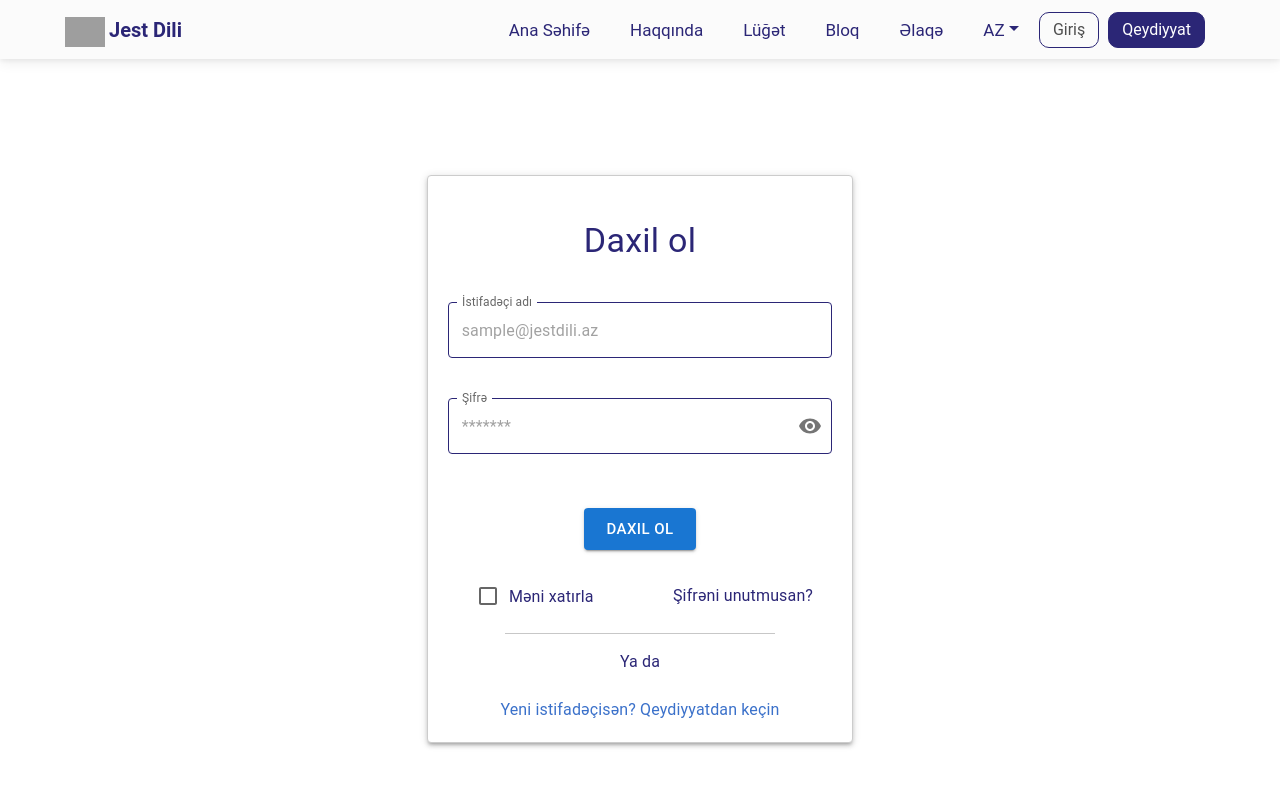
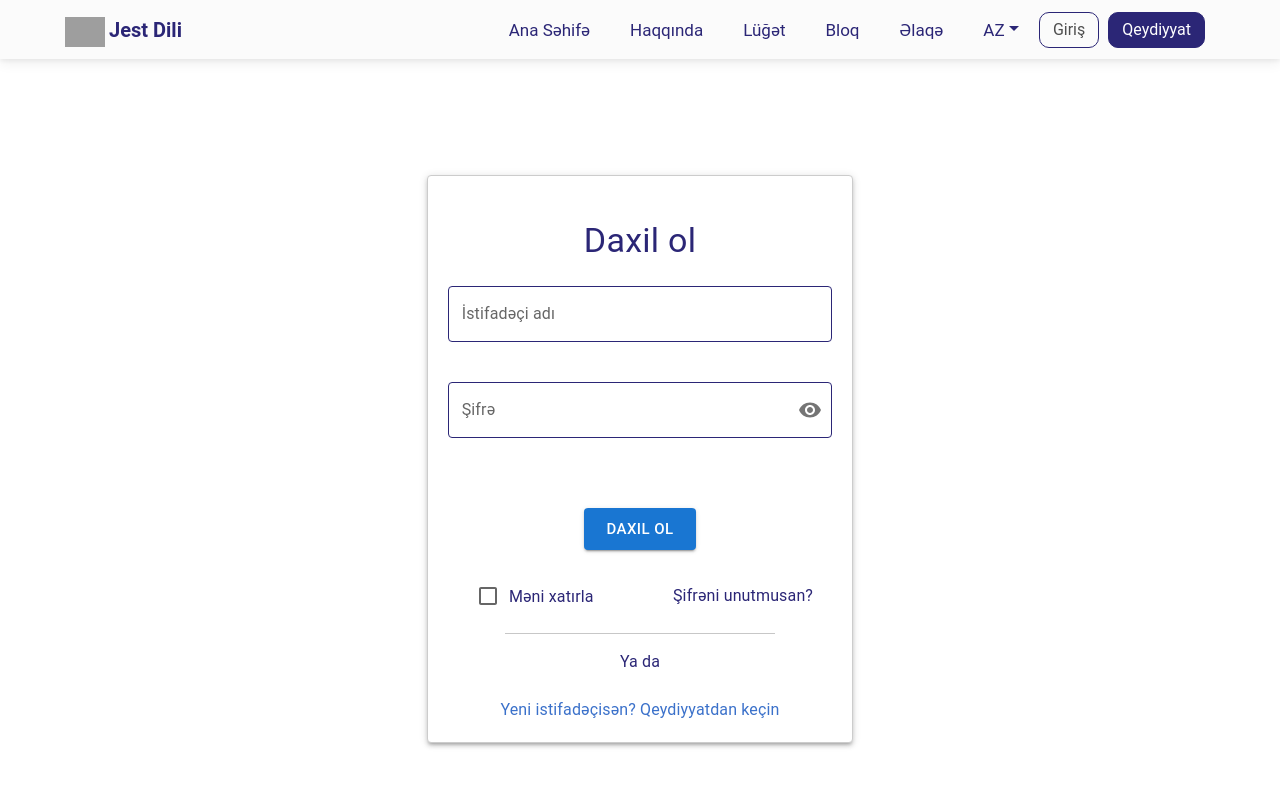
Before and after one commit to NarminM11/SDP-ProjecT, a React (Create React App) app: page / in a window 1280 px wide. Shown: the top 800 px of the page. Built offline with nearby package versions, Linux system fonts and the light colour scheme; grey boxes are pictures that could not be loaded.

Commit message:
login changes

```diff
--- a/src/pages/login.js
+++ b/src/pages/login.js
@@ -30,7 +30,7 @@ const LogIn = () => {
     setPasswordVisible(!passwordVisible);
   };
   const handleKeyDown = (event) => {
-    if (event.key === 'Enter') {
+    if (event.key === "Enter") {
       login(event);
     }
   };
@@ -115,31 +115,38 @@ const LogIn = () => {
             >
               Daxil ol
             </Typography>
-            <form className="loginForm"  onSubmit={login} onKeyDown={handleKeyDown}>
+            <form
+              className="loginForm"
+              onSubmit={login}
+              onKeyDown={handleKeyDown}
+            >
+              {/* <Grid item xs={12} className="mb-4"> */}
               <TextField
                 className="mb-4"
                 label="İstifadəçi adı"
                 variant="outlined"
-                margin="normal"
+                InputProps={{ style: { color: "#2b2676" } }}
+                // Assuming you have a state variable for username
                 value={username}
                 sx={{ width: "100%", "& fieldset": { borderColor: "#2b2676" } }}
                 onChange={(e) => setUsername(e.target.value)}
-                placeholder="sample@jestdili.az"
-                InputLabelProps={{ shrink: true }}  // Add this line
+                // placeholder="sample@jestdili.az"
+                // InputLabelProps={{ shrink: true }}
+              />
+              {/* </Grid> */}
 
-
-              />
+              {/* <Grid item xs={12} className="mb-4"> */}
               <TextField
+                className="mb-4"
                 label="Şifrə"
+                variant="outlined"
                 type={passwordVisible ? "text" : "password"}
-  variant="outlined"
+                // Assuming you have a state variable for password
+                value={password}
                 InputProps={{
                   endAdornment: (
                     <InputAdornment position="end">
-        <IconButton
-          onClick={togglePasswordVisibility}
-          edge="end"
-        >
+                      <IconButton onClick={togglePasswordVisibility} edge="end">
                         {passwordVisible ? <VisibilityOff /> : <Visibility />}
                       </IconButton>
                     </InputAdornment>
@@ -147,13 +154,9 @@ const LogIn = () => {
                 }}
                 sx={{ width: "100%", "& fieldset": { borderColor: "#2b2676" } }}
                 margin="normal"
-  value={password}
                 onChange={(e) => setPassword(e.target.value)}
-  placeholder="*******"
-  InputLabelProps={{ shrink: true }}  // Add this line
-
               />
-
+              {/* </Grid> */}
               {errorMessage && (
                 <Typography color="error" className="error-message">
                   {errorMessage}
--- a/src/pages/signUp.js
+++ b/src/pages/signUp.js
@@ -115,7 +115,7 @@ const [confirmPasswordVisible, setConfirmPasswordVisible] = useState(false);
         localStorage.setItem("user-token", token);
       }
 
-      setMessage("Qeydiyyat uğurlu oldu!");
+      // setMessage("Qeydiyyat uğurlu oldu!");
       window.location.href = "/login";
     } catch (error) {
       console.error("Error during signup:", error);
```
Lines whose indentation alone changed are shown as unchanged.
